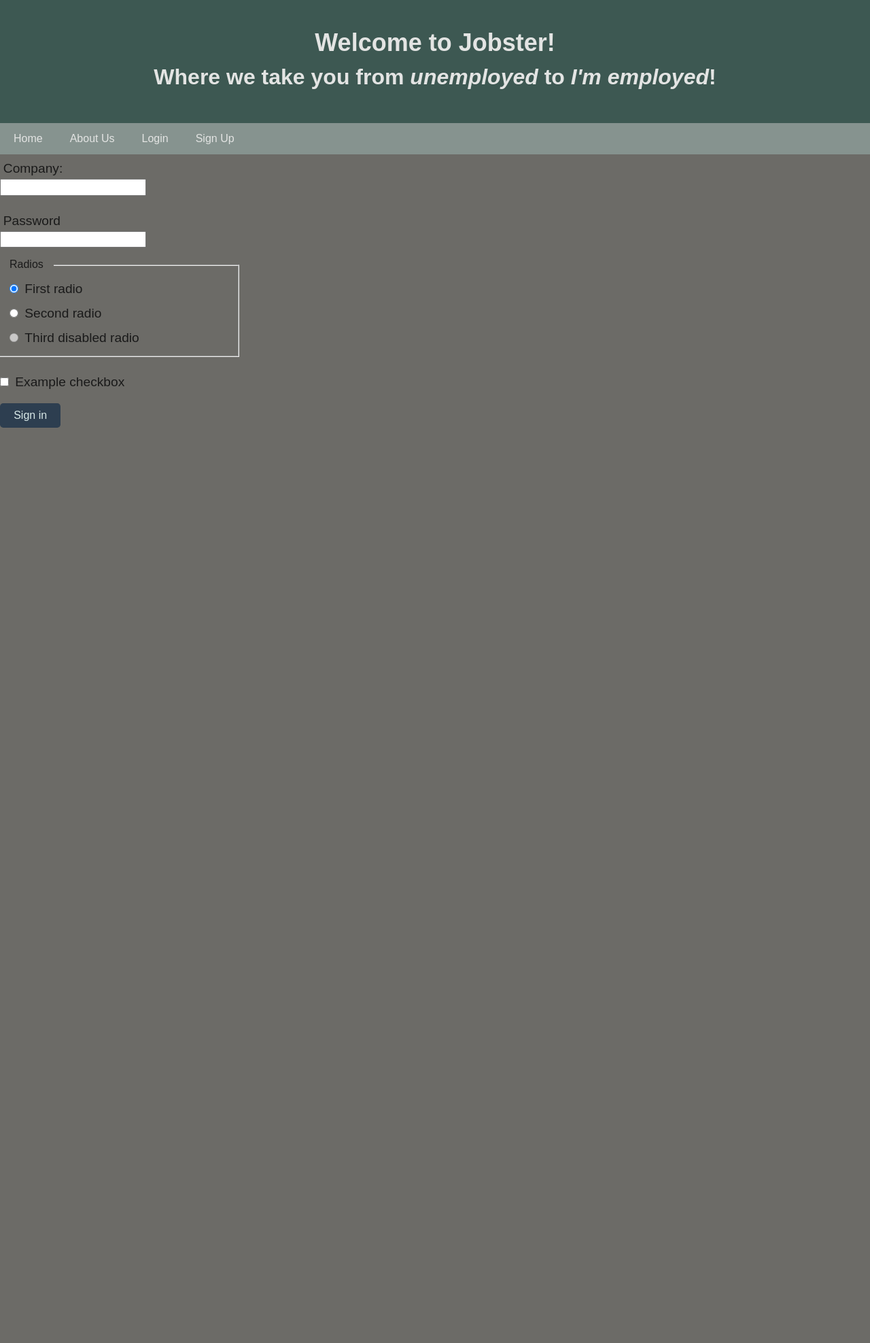
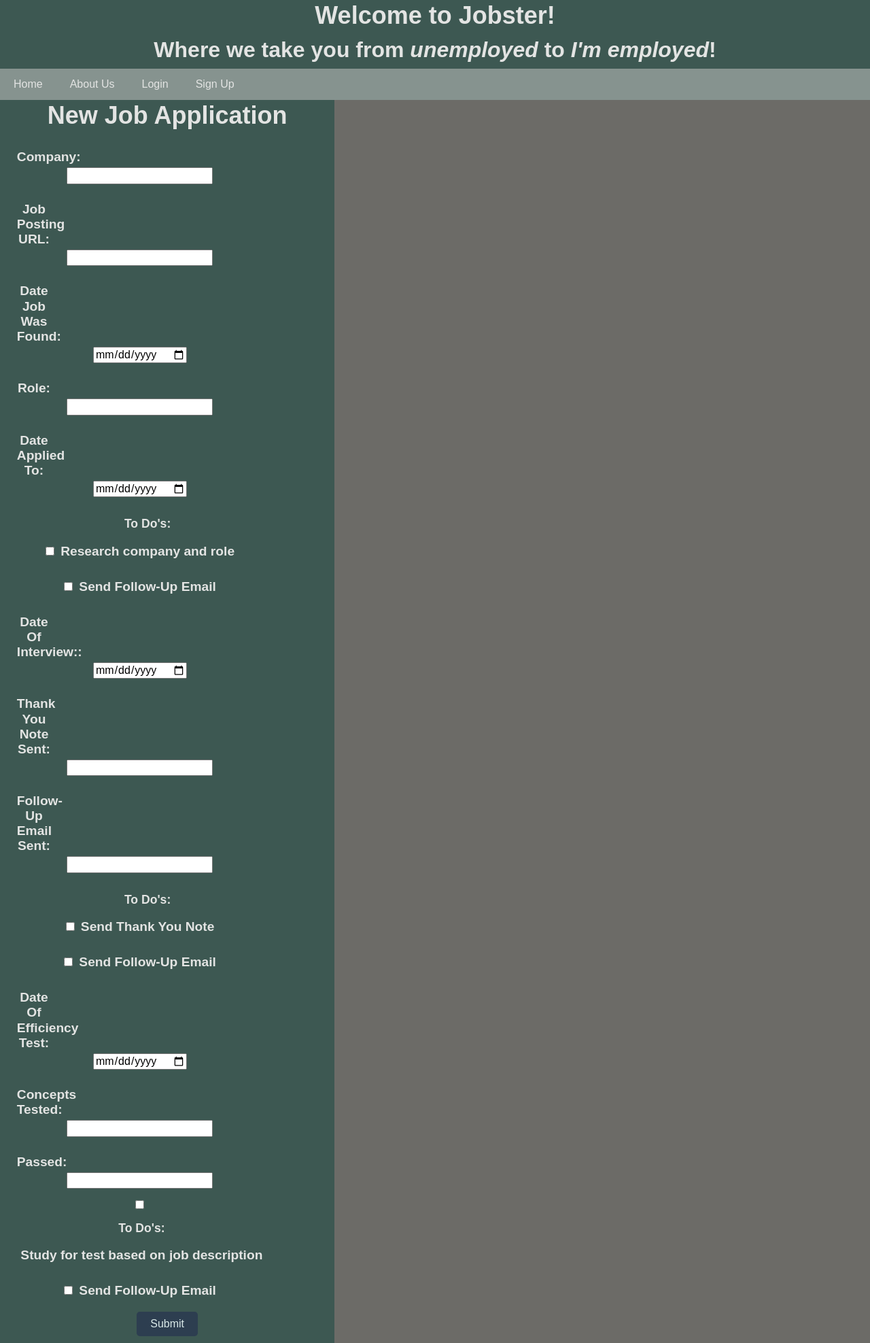
Before and after one commit to hkidd/Jobster, a Node server app: template views/newApp.handlebars in a window 1280 px wide. Shown: the whole page at 68% size. Before the commit the page ends 800 px from the top, so only its background shows below. Run offline with Node 20, Linux system fonts and the light colour scheme; the template is opened without the code that fills it, so the values that code supplies are empty; some libraries are stand-ins or nearby versions.

Commit message:
creating newApp handlebars file

```diff
--- a/public/css/style.css
+++ b/public/css/style.css
@@ -29,7 +29,7 @@
 }
 
 header {
-  padding: 40px;
+    padding: 0px;
     text-align: center;
     background: var(--primary);
     color: var(--light);
@@ -92,20 +92,16 @@
     height: auto;
 }
 
-.painting {
-  width: 50%;
-  background-color: white;
-  box-shadow: 0 4px 8px 0 rgba(0, 0, 0, 0.2), 0 6px 20px 0 rgba(0, 0, 0, 0.19);
-  margin-bottom: 25px;
-}
-
-.painting-details {
+form {
+    max-width: 100%;
     text-align: center;
     padding: 10px 20px;
     font-weight: bold;
 }
 
+
 /* CARDS */
+
 .card {
     margin: 20px;
     flex: 0 1 300px;
@@ -155,7 +151,9 @@
     padding-left: 100px;
 }
 
+
 /* LAYOUT */
+
 .container {
     display: flex;
     flex-flow: column wrap;
--- a/views/newApp.handlebars
+++ b/views/newApp.handlebars
@@ -1,50 +1,164 @@
+<!DOCTYPE html>
+<html lang="en">
 
-<title>New Job Application</title>
+<head>
+  <meta charset="utf-8">
+  <meta name="viewport" content="width=device-width, initial-scale=1.0">
+  <title>Jobster</title>
+  <script src="https://stackpath.bootstrapcdn.com/bootstrap/4.3.1/js/bootstrap.min.js"
+    integrity="sha384-JjSmVgyd0p3pXB1rRibZUAYoIIy6OrQ6VrjIEaFf/nJGzIxFDsf4x0xIM+B07jRM"
+    crossorigin="anonymous"></script>
+  <link rel="stylesheet" type="text/css" href="/css/jass.css">
+  <link rel="stylesheet" type="text/css" href="/css/style.css">
+  <script src="https://code.jquery.com/jquery-3.3.1.slim.min.js"
+    integrity="sha384-q8i/X+965DzO0rT7abK41JStQIAqVgRVzpbzo5smXKp4YfRvH+8abtTE1Pi6jizo"
+    crossorigin="anonymous"></script>
+  <script src="https://cdnjs.cloudflare.com/ajax/libs/popper.js/1.14.7/umd/popper.min.js"
+    integrity="sha384-UO2eT0CpHqdSJQ6hJty5KVphtPhzWj9WO1clHTMGa3JDZwrnQq4sF86dIHNDz0W1"
+    crossorigin="anonymous"></script>
+
+</head>
+
+<body>
+  <header>
+    <h1>New Job Application</h1>
+
 <form>
   <div class="row mb-3">
-    <label for="inputCompany" class="col-sm-2 col-form-label">Company:</label>
+    <label for="inputCompany" class="col-sm-2 col-form-label">Company: </label>
     <div class="col-sm-10">
-      <input type="company" class="form-control" id="company">
+      <input type="company" class="form-control" id="inputCompany">
     </div>
   </div>
   <div class="row mb-3">
-    <label for="inputPassword3" class="col-sm-2 col-form-label">Password</label>
+    <label for="jobURL" class="col-sm-2 col-form-label">Job Posting URL: </label>
     <div class="col-sm-10">
-      <input type="password" class="form-control" id="inputPassword3">
+      <input type="jobURL" class="form-control" id="jobURL">
     </div>
   </div>
-  <fieldset class="row mb-3">
-    <legend class="col-form-label col-sm-2 pt-0">Radios</legend>
+   <div class="row mb-3">
+    <label for="dateFound" class="col-sm-2 col-form-label">Date Job Was Found: </label>
     <div class="col-sm-10">
-      <div class="form-check">
-        <input class="form-check-input" type="radio" name="gridRadios" id="gridRadios1" value="option1" checked>
-        <label class="form-check-label" for="gridRadios1">
-          First radio
-        </label>
-      </div>
-      <div class="form-check">
-        <input class="form-check-input" type="radio" name="gridRadios" id="gridRadios2" value="option2">
-        <label class="form-check-label" for="gridRadios2">
-          Second radio
-        </label>
-      </div>
-      <div class="form-check disabled">
-        <input class="form-check-input" type="radio" name="gridRadios" id="gridRadios3" value="option3" disabled>
-        <label class="form-check-label" for="gridRadios3">
-          Third disabled radio
-        </label>
-      </div>
+      <input type="date" class="form-control" id="dateFound">
     </div>
-  </fieldset>
+  </div>
+   <div class="row mb-3">
+    <label for="role" class="col-sm-2 col-form-label">Role: </label>
+    <div class="col-sm-10">
+      <input type="role" class="form-control" id="role">
+    </div>
+  </div>
+    <div class="row mb-3">
+    <label for="dateApplied" class="col-sm-2 col-form-label">Date Applied To: </label>
+    <div class="col-sm-10">
+      <input type="date" class="form-control" id="dateApplied">
+    </div>
+  </div>
+
   <div class="row mb-3">
     <div class="col-sm-10 offset-sm-2">
       <div class="form-check">
         <input class="form-check-input" type="checkbox" id="gridCheck1">
         <label class="form-check-label" for="gridCheck1">
-          Example checkbox
+           <p>To Do's: </p>
+          Research company and role
         </label>
       </div>
     </div>
   </div>
-  <button type="submit" class="btn btn-primary">Sign in</button>
+  <div class="row mb-3">
+    <div class="col-sm-10 offset-sm-2">
+      <div class="form-check">
+        <input class="form-check-input" type="checkbox" id="gridCheck1">
+        <label class="form-check-label" for="gridCheck1">
+
+          Send Follow-Up Email
+        </label>
+      </div>
+    </div>
+  </div>
+  <div class="row mb-3">
+    <label for="interviewDate" class="col-sm-2 col-form-label">Date Of Interview:: </label>
+    <div class="col-sm-10">
+      <input type="date" class="form-control" id="interviewDate">
+    </div>
+  </div>
+<div class="row mb-3">
+    <label for="noteSent" class="col-sm-2 col-form-label">Thank You Note Sent: </label>
+    <div class="col-sm-10">
+      <input type="input" class="form-control" id="noteSent">
+    </div>
+  </div>
+  <div class="row mb-3">
+    <label for="followUp" class="col-sm-2 col-form-label">Follow-Up Email Sent: </label>
+    <div class="col-sm-10">
+      <input type="input" class="form-control" id="followUp">
+    </div>
+  </div>
+
+   <div class="row mb-3">
+    <div class="col-sm-10 offset-sm-2">
+      <div class="form-check">
+        <input class="form-check-input" type="checkbox" id="gridCheck1">
+        <label class="form-check-label" for="gridCheck1">
+           <p>To Do's: </p>
+          Send Thank You Note
+        </label>
+      </div>
+    </div>
+  </div>
+  <div class="row mb-3">
+    <div class="col-sm-10 offset-sm-2">
+      <div class="form-check">
+        <input class="form-check-input" type="checkbox" id="gridCheck1">
+        <label class="form-check-label" for="gridCheck1">
+
+          Send Follow-Up Email
+        </label>
+      </div>
+    </div>
+  </div>
+
+
+<div class="row mb-3">
+    <label for="testDate" class="col-sm-2 col-form-label">Date Of Efficiency Test: </label>
+    <div class="col-sm-10">
+      <input type="date" class="form-control" id="testDate">
+    </div>
+  </div>
+  <div class="row mb-3">
+    <label for="conceptsTested" class="col-sm-2 col-form-label">Concepts Tested: </label>
+    <div class="col-sm-10">
+      <input type="input" class="form-control" id="conceptsTested">
+    </div>
+  </div>
+  <div class="row mb-3">
+    <label for="passed" class="col-sm-2 col-form-label">Passed: </label>
+    <div class="col-sm-10">
+      <input type="input" class="form-control" id="passed">
+    </div>
+  </div>
+    <div class="row mb-3">
+    <div class="col-sm-10 offset-sm-2">
+      <div class="form-check">
+        <input class="form-check-input" type="checkbox" id="gridCheck1">
+        <label class="form-check-label" for="gridCheck1">
+           <p>To Do's: </p>
+          Study for test based on job description
+        </label>
+      </div>
+    </div>
+  </div>
+  <div class="row mb-3">
+    <div class="col-sm-10 offset-sm-2">
+      <div class="form-check">
+        <input class="form-check-input" type="checkbox" id="gridCheck1">
+        <label class="form-check-label" for="gridCheck1">
+
+          Send Follow-Up Email
+        </label>
+      </div>
+    </div>
+  </div>
+  <button type="submit" class="btn btn-primary">Submit</button>
 </form>
```
Also changed, not shown: controllers/application-routes.js (+12 -14 lines). Lines whose indentation alone changed are shown as unchanged.
